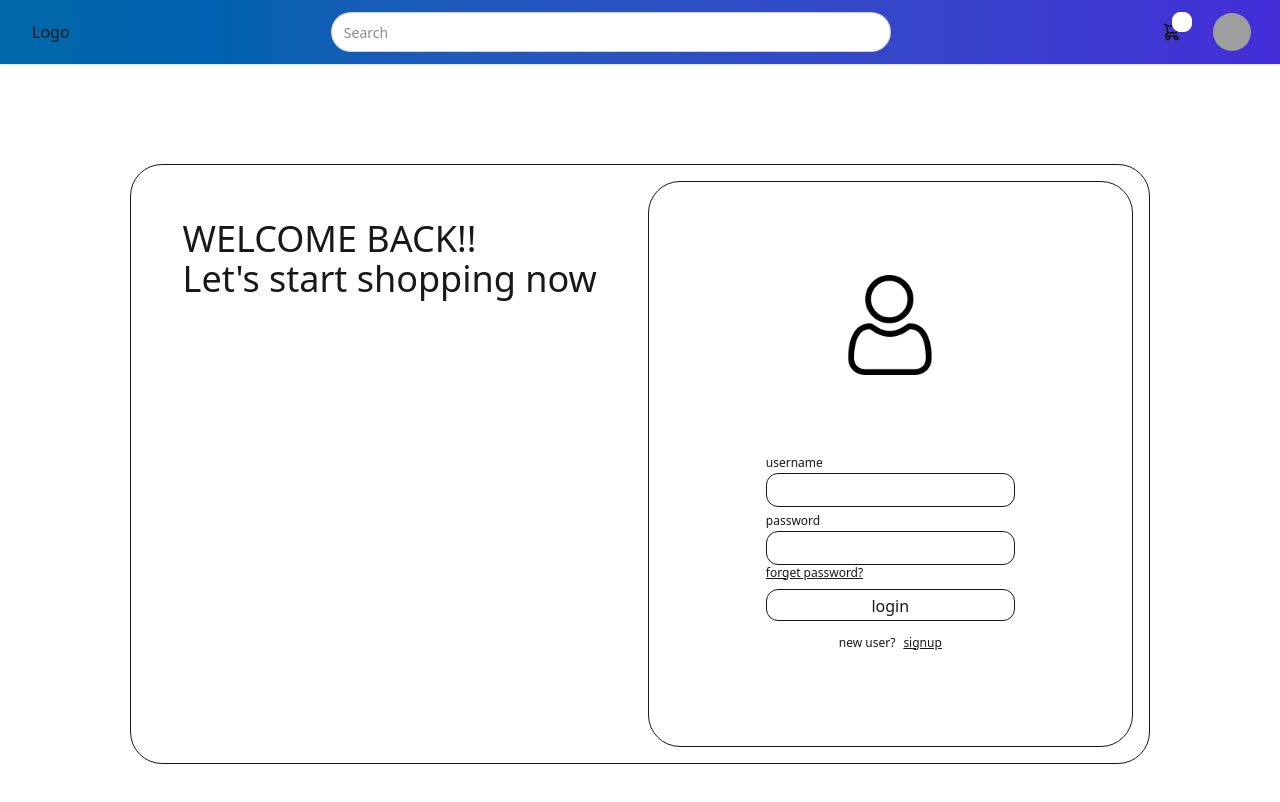
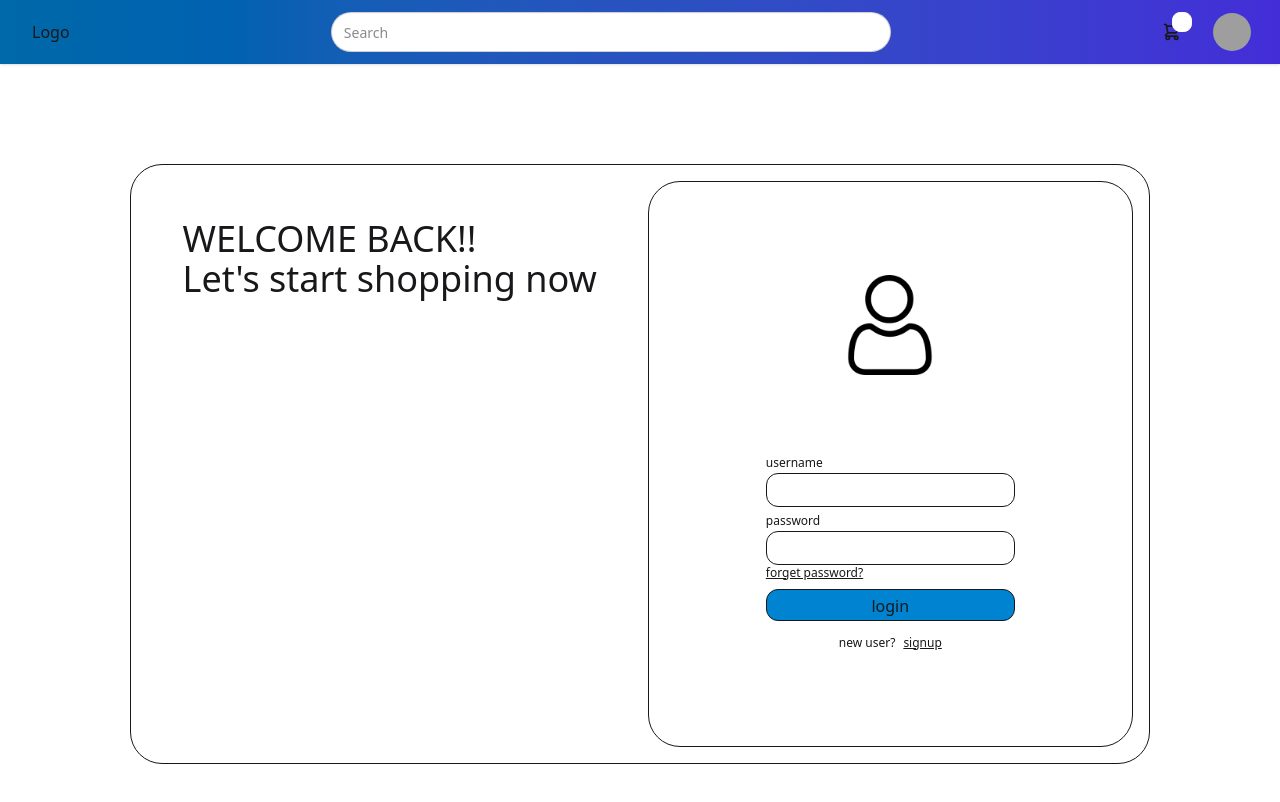
Before and after one commit to VarisNithiparkorn/PROJECT2-SEC-2-HGR, a Vue app: page /register/login in a window 1280 px wide. Shown: the top 802 px of the page. Built offline with nearby package versions, Linux system fonts and the light colour scheme; data requests are answered from the project's data file; grey boxes are pictures that could not be loaded.

Commit message:
105-[update] design login

```diff
--- a/src/components/CreateOrAuthAccount.vue
+++ b/src/components/CreateOrAuthAccount.vue
@@ -140,7 +140,7 @@ function complete() {
     <div>
       <div class=" flex items-center justify-center w-screen h-screen max-[425px]:items-start">
         <div class=" max-[2561px]:max-w-[1980px] max-[2561px]:max-h-[1020px] max-[2561px]:flex-row max-[1981px]:max-w-[1441px] max-[1981px]:max-h-[610px] max-[1441px]:max-w-[1020px] max-[1441px]:max-h-[600px] max-[1025px]:max-w-[800px] max-[1025px]:max-h-[400px] max-[426px]:flex-wrap max-[426px]:max-h-screen max-[426px]:border-none flex  w-full h-full border p-4 rounded-4xl ">
-          <div class=" w-full  p-4 flex flex-col justify-center items-center h-full max-[426px]:hidden">
+          <div class="w-full  p-4 flex flex-col justify-center items-center h-full max-[426px]:hidden">
             <div class=" flex flex-col w-11/12 h-11/12">
               <h1 class=" max-[2561px]:text-6xl max-[1441px]:text-4xl max-[769px]:text-2xl">
                 {{ isLogin ? "WELCOME BACK!!": 'Create your account '}}
@@ -148,6 +148,7 @@ function complete() {
               <h1 class=" max-[2561px]:text-6xl max-[1441px]:text-4xl max-[769px]:text-2xl">
                 {{ isLogin ? "Let's start shopping now": 'to get more dicount now!' }}
               </h1>
+
             </div>
           </div>
           <div  class="max-[426px]:border-none w-full border flex flex-col justify-center items-center rounded-4xl">
@@ -172,7 +173,7 @@ function complete() {
                     </span>
                   </template>
                   <template v-slot:button>
-                    <button class="max-[1981px]:text-[16px] rounded-xl w-full border pt-1 pb-0.5 pl-2 pr-2 h-full   mt-2" @click=register>
+                    <button class="max-[1981px]:text-[16px] rounded-xl w-full border pt-1 pb-0.5 pl-2 pr-2 h-full bg-sky-600 mt-2 hover:bg-sky-700" @click=register>
                       {{ isLogin ? 'login':'signup' }}
                     </button>
                   </template>
```
